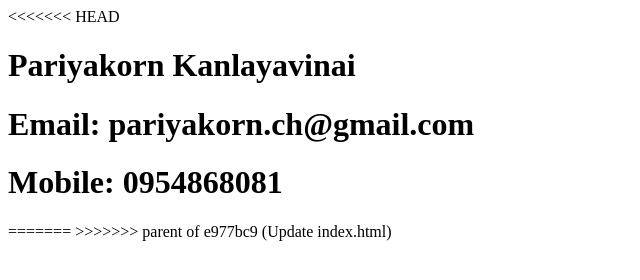
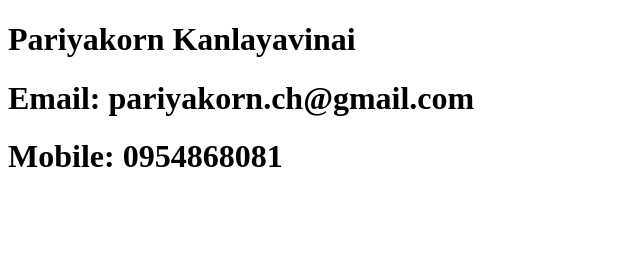
Before and after one commit to ddxmz/git-sample-project, a plain HTML site: page index.html in a window 1280 px wide. Shown: the whole page, without its empty margins (0-640 px from the left). Drawn offline with Linux system fonts and the light colour scheme.

Commit message:
Revert "Update index.html"
This reverts commit e977bc933bf71d985c9a47aa4502dbf9001b03eb.

```diff
--- a/index.html
+++ b/index.html
@@ -6,12 +6,8 @@
     <title>MyWebsite</title>
 </head>
 <body>
-<<<<<<< HEAD
     <h1>Pariyakorn Kanlayavinai</h1>
     <h1>Email: pariyakorn.ch@gmail.com</h1>
     <h1>Mobile: 0954868081</h1>
-=======
-
->>>>>>> parent of e977bc9 (Update index.html)
 </body>
 </html>
```
